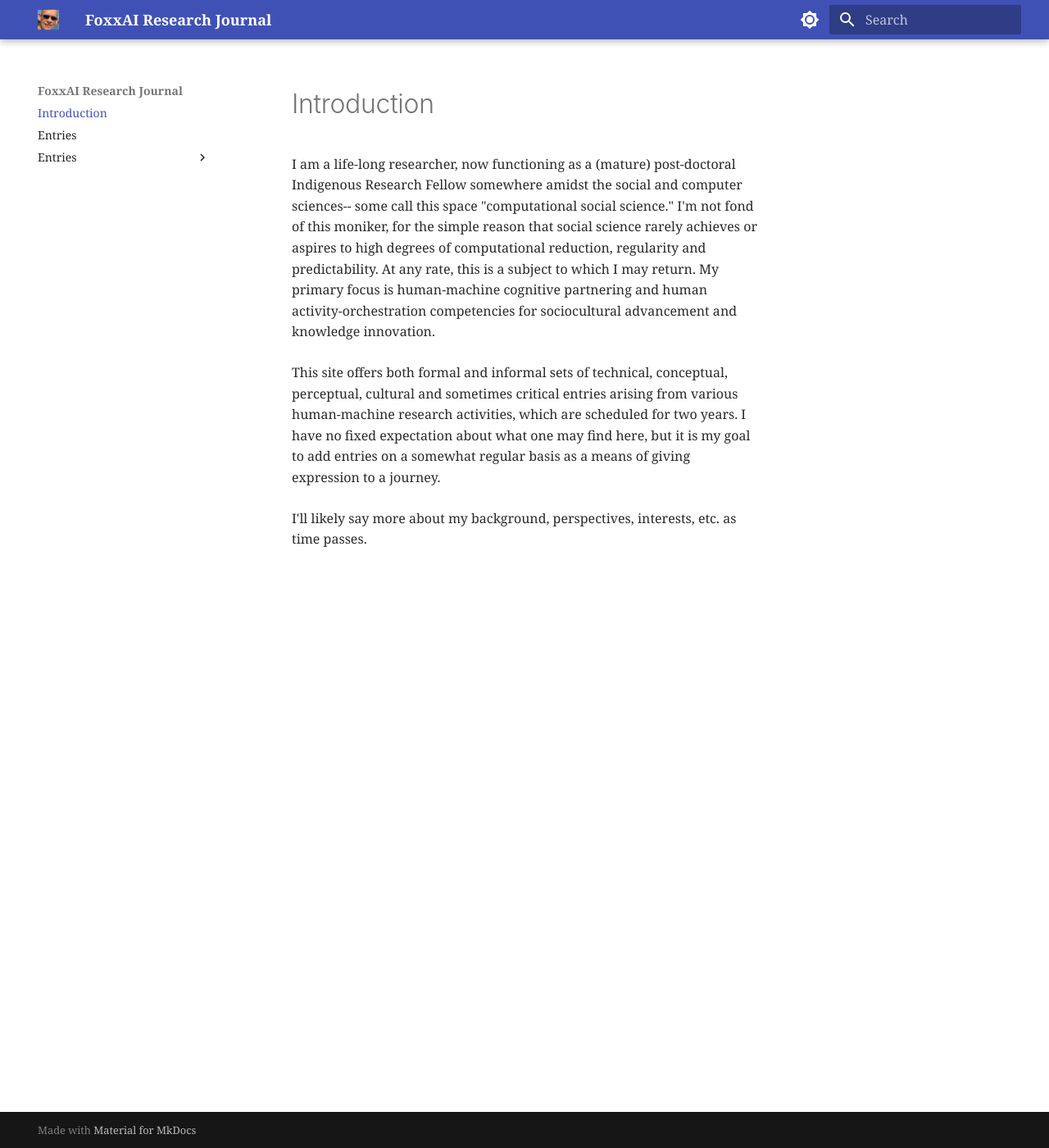
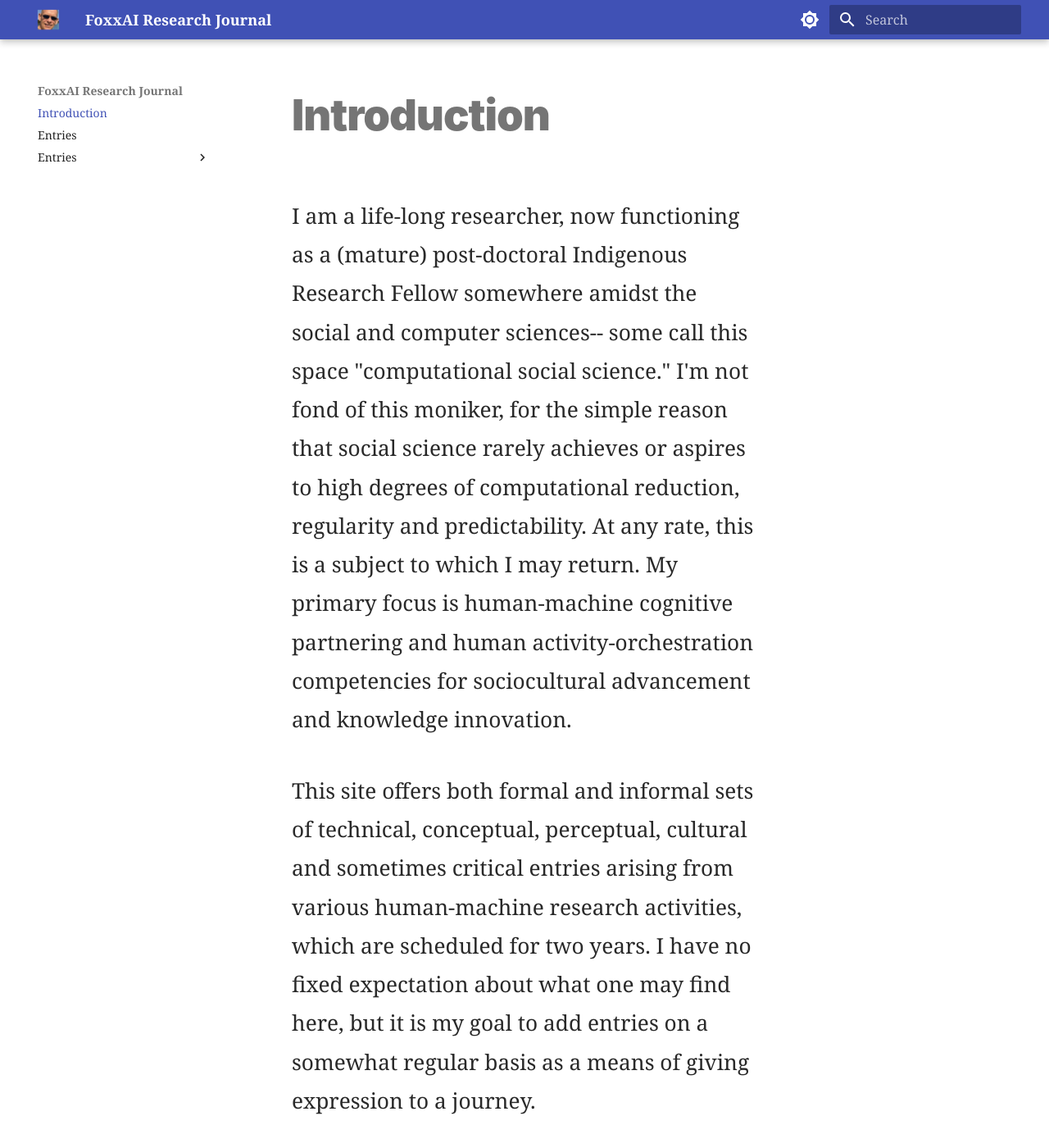
Before and after one commit to Foxxai/foxxai.xyz, an MkDocs documentation site: the page built from docs/index.md, in a window 1280 px wide and 1400 px high. Shown: the whole window at 82% size. Built offline with MkDocs 1.6.1 and Material for MkDocs 9.7.7, drawn with Linux system fonts in a browser that asks for light colours.

Commit message:
Style Fixes

```diff
--- a/docs/assets/extra.css
+++ b/docs/stylesheets/extra.css
@@ -1,21 +1,30 @@
 /* Typography customization */
 :root {
-    --md-text-font: "Charter", "Georgia", serif;
+    --md-text-font: "Charter", "Georgia", serif !important;
     --md-code-font: "SFMono-Regular", Consolas, "Liberation Mono", Menlo, monospace;
 }
 
 /* Headings */
-h1, h2, h3, h4, h5, h6 {
+.md-typeset h1,
+.md-typeset h2,
+.md-typeset h3,
+.md-typeset h4,
+.md-typeset h5,
+.md-typeset h6 {
     font-family: -apple-system, BlinkMacSystemFont, "Segoe UI", Roboto, Oxygen-Sans, Ubuntu, Cantarell, "Helvetica Neue", sans-serif;
     font-weight: 900;
     letter-spacing: -0.02em;
 }
 
 /* Body text */
-.md-content {
-    font-size: 1.3125rem;
+.md-typeset {
+    font-size: 1.3125rem !important;
     line-height: 1.8;
     color: #292929;
+}
+
+.md-typeset p {
+    font-size: inherit;
 }
 
 /* Paragraph spacing */
--- a/mkdocs.yml
+++ b/mkdocs.yml
@@ -31,7 +31,7 @@ theme:
   # - navigation.top
 
 extra_css:
-  - assets/extra.css
+  - stylesheets/extra.css
 
 plugins:
   - search
```
